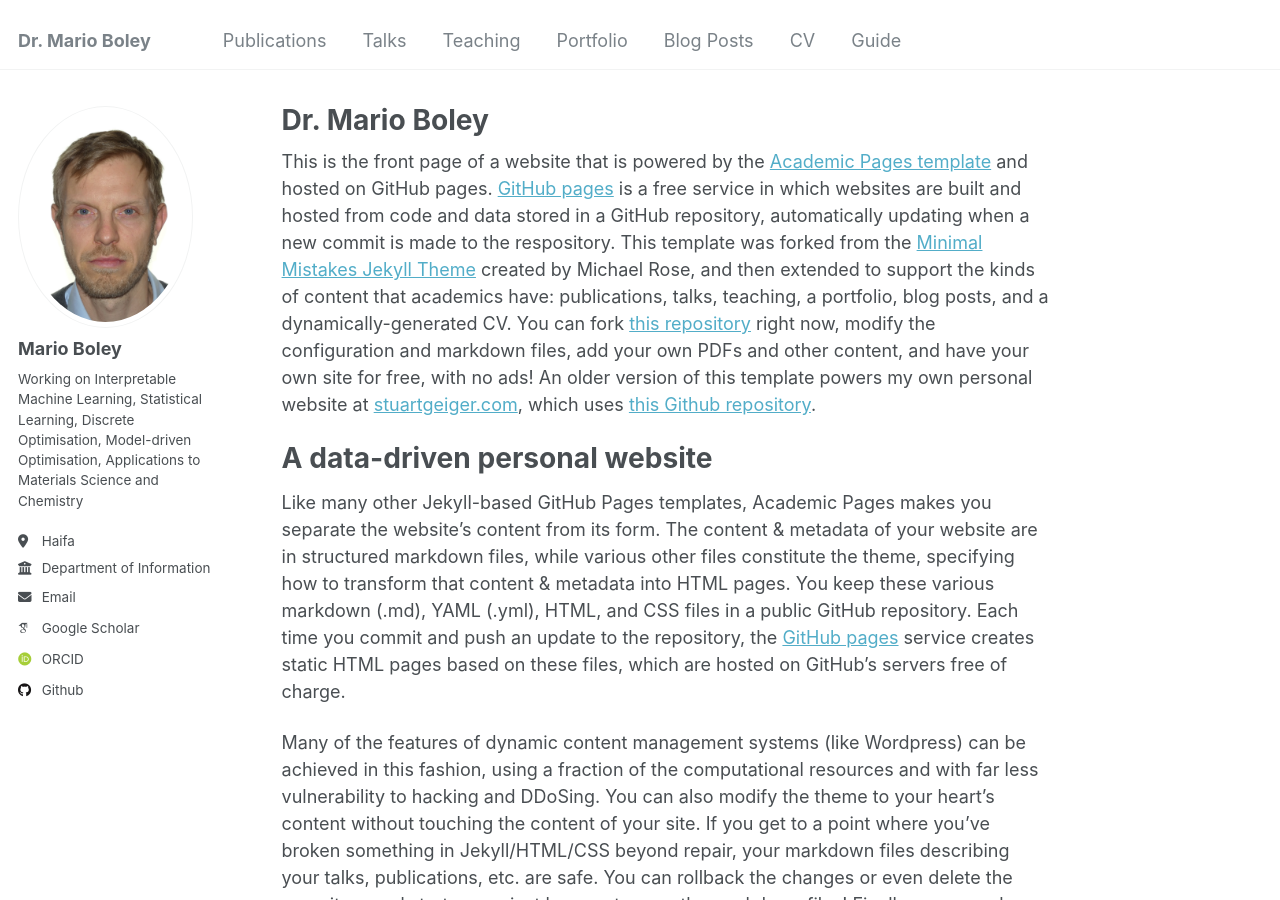
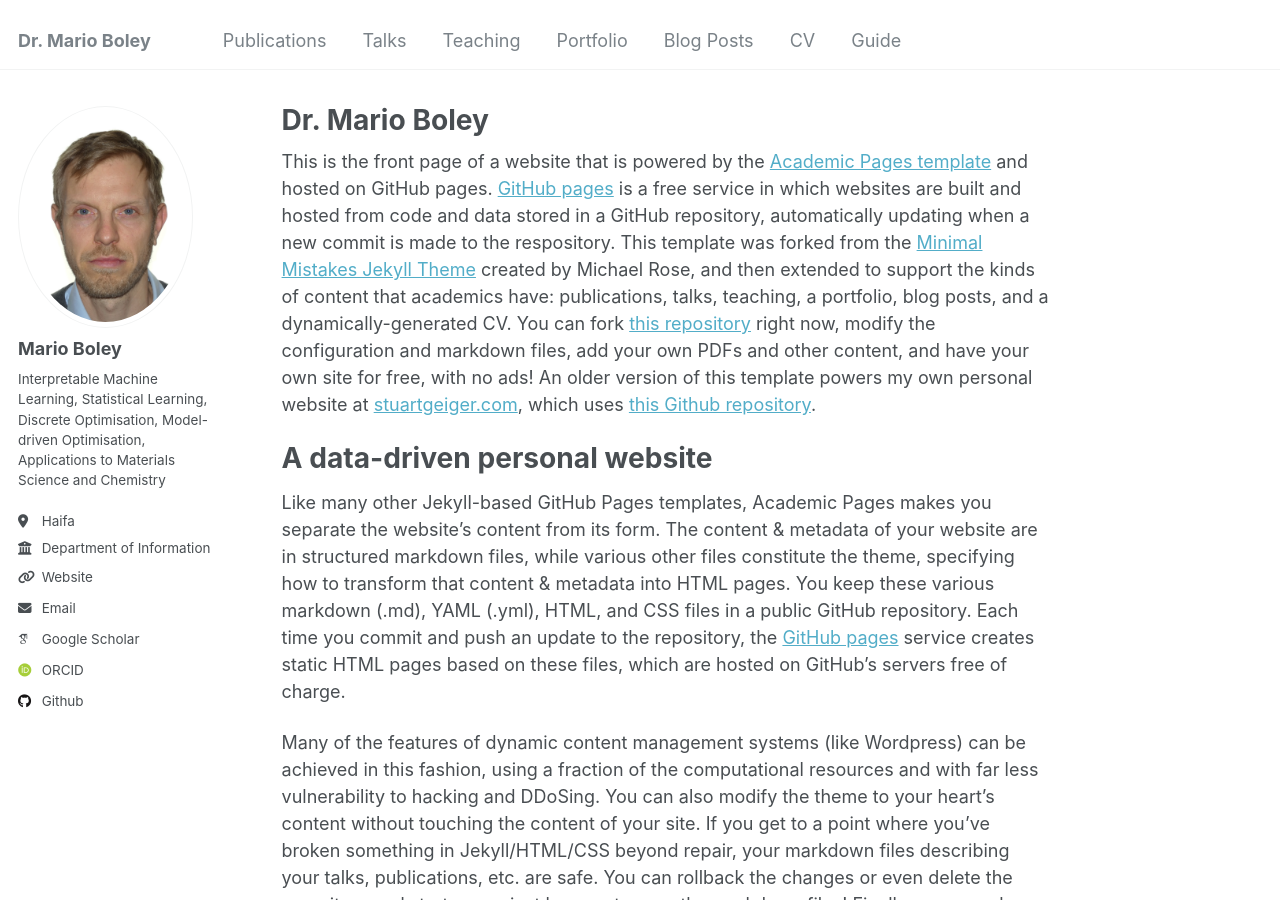
Before and after one commit to marioboley/marioboley.github.io, a Jekyll site: the page built from _pages/about.md, in a window 1280 px wide and 900 px high. Built offline with Jekyll 4.4.1, drawn with Linux system fonts in a browser that asks for light colours; some web fonts are replaced.

Commit message:
Update _config.yml

```diff
--- a/_config.yml
+++ b/_config.yml
@@ -24,10 +24,10 @@ author:
   avatar           : "240408_mario.boley.jpg"
   name             : "Mario Boley"
   pronouns         : # example: "she/her"
-  bio              : "Working on Interpretable Machine Learning, Statistical Learning, Discrete Optimisation, Model-driven Optimisation, Applications to Materials Science and Chemistry"
+  bio              : "Interpretable Machine Learning, Statistical Learning, Discrete Optimisation, Model-driven Optimisation, Applications to Materials Science and Chemistry"
   location         : "Haifa"
   employer         : "Department of Information Systems, University of Haifa"
-  uri              : # URL
+  uri              : "https://is-web.hevra.haifa.ac.il/index.php/en/component/content/article/362-dr-mario-boley?Itemid=103"
   email            : "mboley@is.haifa.ac.il"
 
   # Academic websites
```
